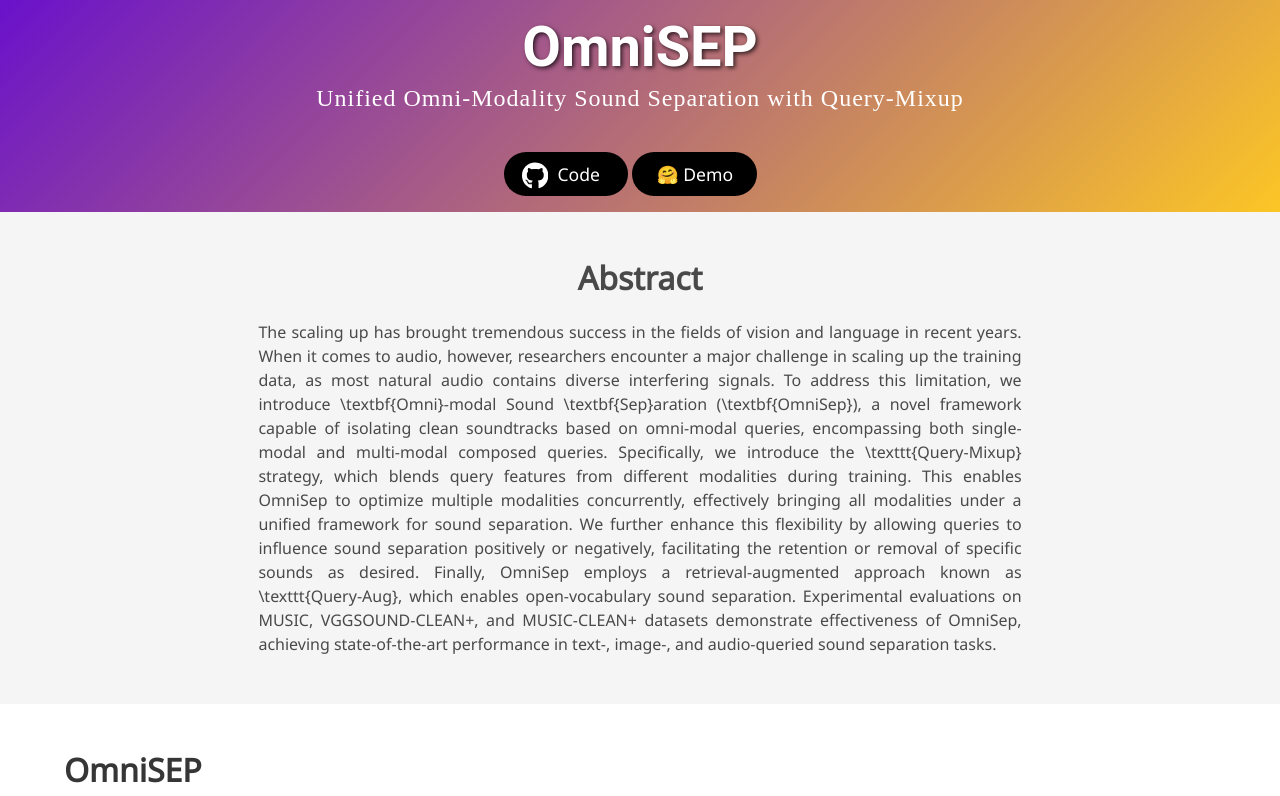
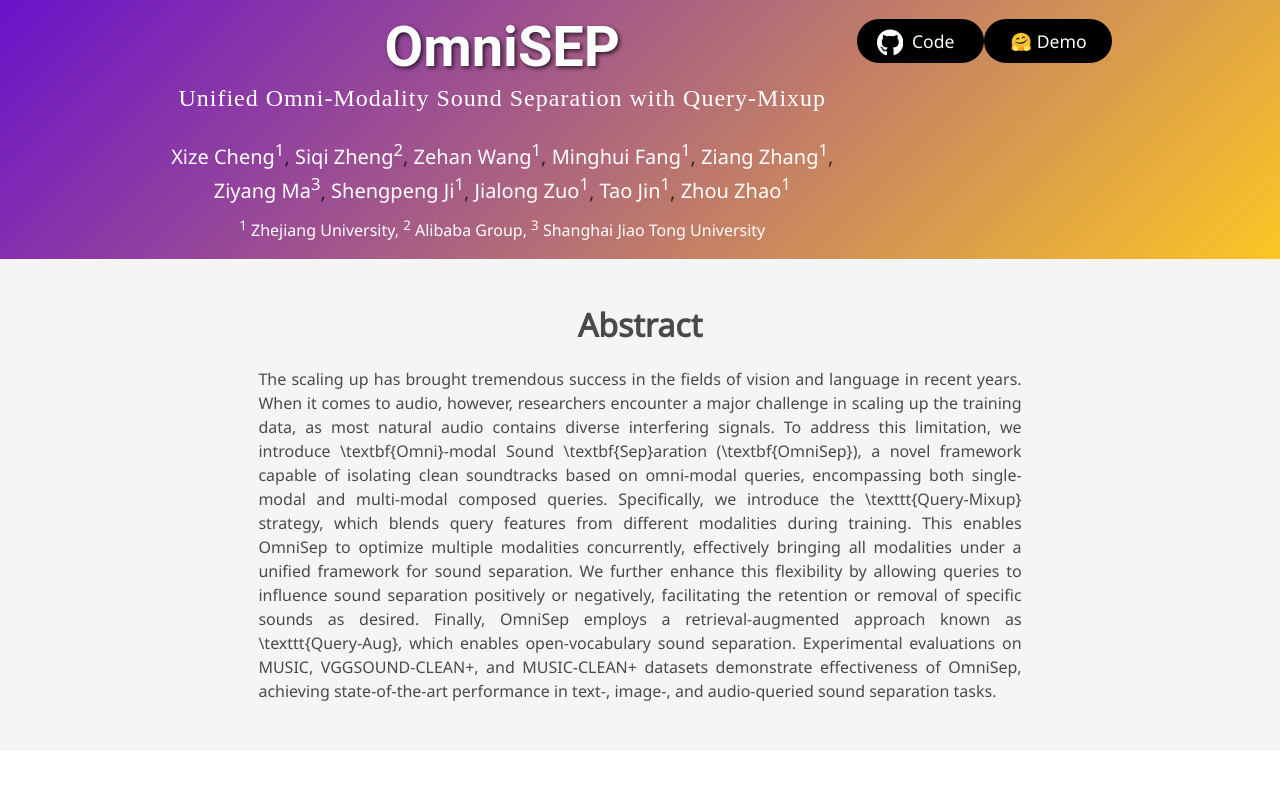
Before and after one commit to OmniSEP/OmniSEP.github.io, a plain HTML site: page index.html in a window 1280 px wide. Shown: the top 796 px of the page. Drawn offline with nearby package versions, Linux system fonts and the light colour scheme; some icons are missing; a web font is replaced by a local one.

Commit message:
Update index.html

```diff
--- a/index.html
+++ b/index.html
@@ -62,7 +62,45 @@
 
           <!-- Meta Description -->
           <meta name="description" content="Benchmarking Audio Hallucinations in Large Audio-Language Models">
+<div class="is-size-5">
+  <span class="author-block">
+    <a style="color:#ffffff; font-weight:normal;">Xize Cheng<sup style="color:#ffffff;">1</sup></a>,
+  </span>
+  <span class="author-block">
+    <a style="color:#ffffff; font-weight:normal;">Siqi Zheng<sup style="color:#ffffff;">2</sup></a>,
+  </span>
+  <span class="author-block">
+    <a style="color:#ffffff; font-weight:normal;">Zehan Wang<sup style="color:#ffffff;">1</sup></a>,
+  </span>
+  <span class="author-block">
+    <a style="color:#ffffff; font-weight:normal;">Minghui Fang<sup style="color:#ffffff;">1</sup></a>,
+  </span>
+  <span class="author-block">
+    <a style="color:#ffffff; font-weight:normal;">Ziang Zhang<sup style="color:#ffffff;">1</sup></a>,
+  </span>
+  <span class="author-block">
+    <a style="color:#ffffff; font-weight:normal;">Ziyang Ma<sup style="color:#ffffff;">3</sup></a>,
+  </span>
+  <span class="author-block">
+    <a style="color:#ffffff; font-weight:normal;">Shengpeng Ji<sup style="color:#ffffff;">1</sup></a>,
+  </span>
+  <span class="author-block">
+    <a style="color:#ffffff; font-weight:normal;">Jialong Zuo<sup style="color:#ffffff;">1</sup></a>,
+  </span>
+  <span class="author-block">
+    <a style="color:#ffffff; font-weight:normal;">Tao Jin<sup style="color:#ffffff;">1</sup></a>,
+  </span>
+  <span class="author-block">
+    <a style="color:#ffffff; font-weight:normal;">Zhou Zhao<sup style="color:#ffffff;">1</sup></a>
+  </span>
+</div>
 
+<div class="is-size-6" style="color:#ffffff; margin-top: 10px;">
+  <sup>1</sup> Zhejiang University, <sup>2</sup> Alibaba Group, <sup>3</sup> Shanghai Jiao Tong University
+
+</div>
+
+          </div>
           <!-- Button for GitHub Link -->
           <a href="https://github.com/Exgc/OmniSep" target="_blank" class="button is-primary is-large" style="margin-top: 15px; background-color: #000000; color: white; border-radius: 30px; font-size: 1.1rem; display: inline-block; width: 13%; text-align: center;">
             <span class="icon" style="vertical-align: middle;">
```
